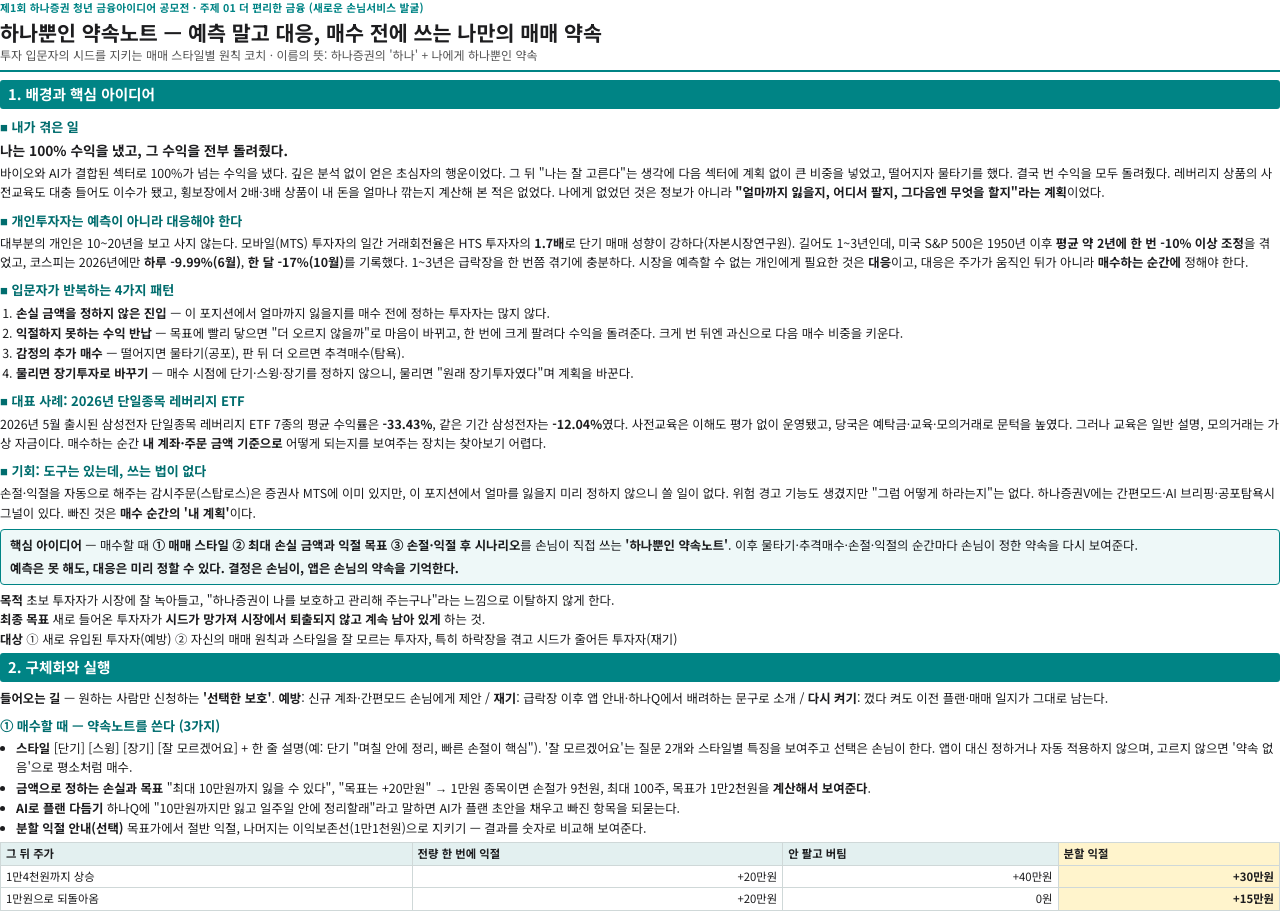
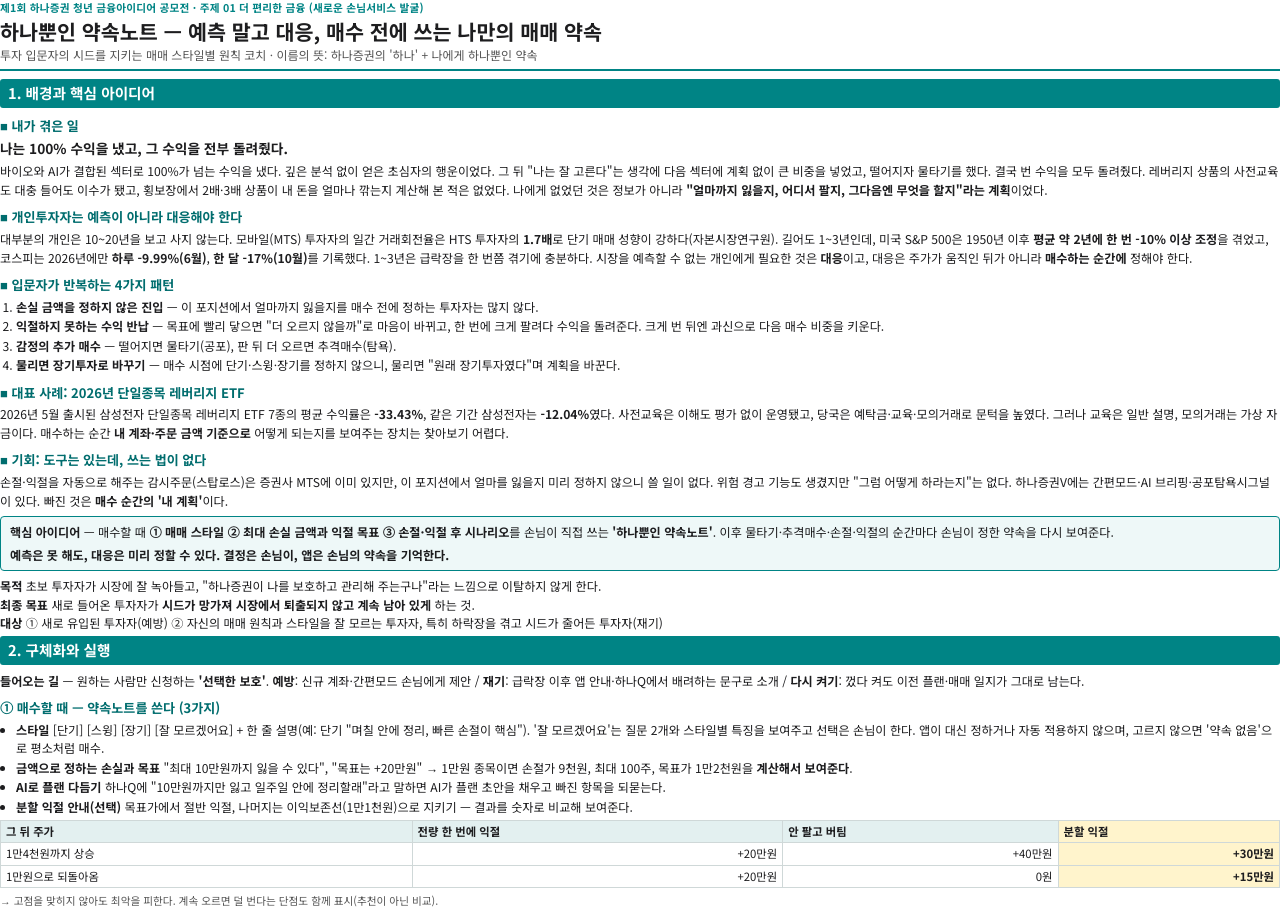
Before and after one commit to shinheecheol43-star/AI-, a plain HTML site: page contest/report/기획서_3쪽.html in a window 1280 px wide. Shown: the top 913 px of the page. Drawn offline with Linux system fonts and the light colour scheme.

Commit message:
Fit report back to 3 pages
Co-Authored-By: Claude Opus 5.5 <noreply@anthropic.com>
Claude-Session: https://claude.ai/code/session_01TKkDqm14RjDDXPetjfDB7T

```diff
--- a/contest/report/기획서_3쪽.html
+++ b/contest/report/기획서_3쪽.html
@@ -10,7 +10,7 @@
 @font-face{font-family:"NotoKRL";font-weight:700;src:url(fonts/noto-sans-kr-latin-700-normal.woff2) format("woff2");}
 @page{size:A4;margin:14mm 15mm 13mm 15mm;}
 *{box-sizing:border-box;}
-body{font-family:"NotoKRL","NotoKR",sans-serif;font-size:9.3pt;line-height:1.55;color:#1d1d1f;margin:0;}
+body{font-family:"NotoKRL","NotoKR",sans-serif;font-size:9.1pt;line-height:1.52;color:#1d1d1f;margin:0;}
 .page{page-break-after:always;}
 .page:last-child{page-break-after:auto;}
 .top{border-bottom:2px solid #008485;padding-bottom:5px;margin-bottom:8px;}
```
Also changed, not shown: 1 other file.
